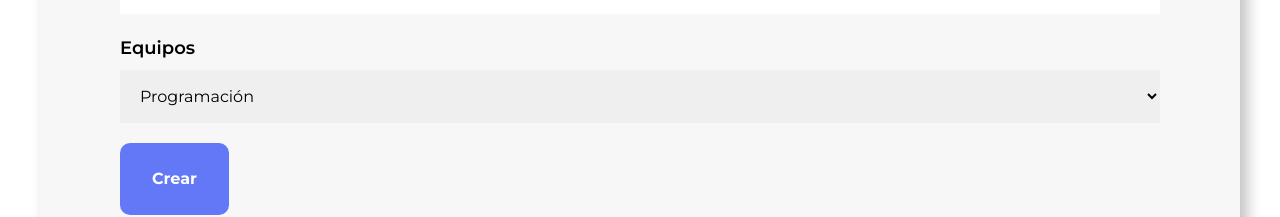
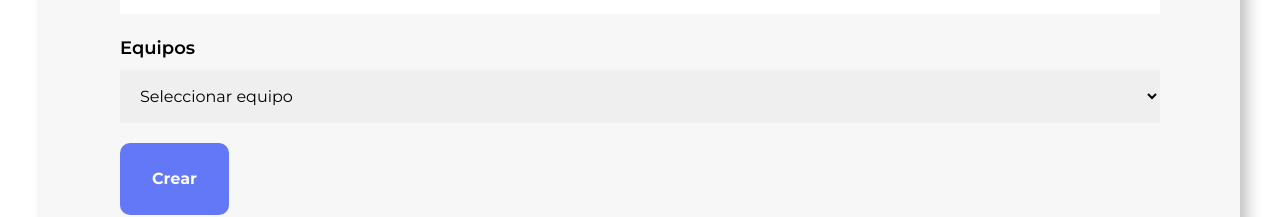
Before and after one commit to Marco-Silvera/Alura-Org, a React (Vite) app: page / in a window 1280 px wide. Shown: the part 968-1185 px from the top of the page. Built offline with nearby package versions, Linux system fonts and the light colour scheme.

Commit message:
Terminando la sección de formulario

```diff
--- a/src/components/CampoTexto.jsx
+++ b/src/components/CampoTexto.jsx
@@ -2,10 +2,15 @@ import React from 'react'
 
 function CampoTexto(props) {
     const placeholderModificado = `${props.placeholder}...`
+
+    const manejarCambio = (e) => {
+        props.actualizarValor(e.target.value)
+    }
+
     return (
         <div className='font-Montserrat'>
-            <label htmlFor="" className='text-lg font-semibold flex flex-col gap-4 mb-2'>{props.titulo}</label>
-            <input type="text" placeholder={placeholderModificado} className='p-4 outline-[#6278F7] w-full text-base' required={props.required} />
+            <label className='text-lg font-semibold flex flex-col gap-4 mb-2'>{props.titulo}</label>
+            <input type="text" placeholder={placeholderModificado} className='p-4 outline-[#6278F7] w-full text-base' required={props.required} value={props.valor} onChange={manejarCambio} />
         </div>
     )
 }
--- a/src/components/Formulario.jsx
+++ b/src/components/Formulario.jsx
@@ -1,12 +1,25 @@
+import { useState } from "react"
 import Boton from "./Boton"
 import CampoTexto from "./CampoTexto"
 import ListaOpciones from "./ListaOpciones"
 
 function Formulario() {
 
+    const [nombre, actualizarNombre] = useState("")
+    const [puesto, actualizarPuesto] = useState("")
+    const [foto, actualizarFoto] = useState("")
+    const [equipo, actualizarEquipo] = useState("")
+
     const manejoEnvio = (e) => {
         e.preventDefault()
-        console.log("Manejar envio", e);
+        console.log("Manejar envio");
+        let datosEnviados = {
+            nombre: nombre,
+            puesto: puesto,
+            foto: foto,
+            equipo: equipo
+        }
+        console.log(datosEnviados);
     }
     return (
         <section className="py-10 px-20 flex justify-center w-full font-Prata">
@@ -15,10 +28,10 @@ function Formulario() {
                 <h2 className="text-[32px] font-normal color-[#212121]">
                     Rellena el formulario para crear el colaborador
                 </h2>
-                <CampoTexto titulo='Nombre' placeholder='Ingresar nombre' required />
-                <CampoTexto titulo='Puesto' placeholder='Ingresar puesto' required />
-                <CampoTexto titulo='Foto' placeholder='Ingresar enlace de foto' required />
-                <ListaOpciones />
+                <CampoTexto titulo='Nombre' placeholder='Ingresar nombre' required valor={nombre} actualizarValor={actualizarNombre} />
+                <CampoTexto titulo='Puesto' placeholder='Ingresar puesto' required valor={puesto} actualizarValor={actualizarPuesto} />
+                <CampoTexto titulo='Foto' placeholder='Ingresar enlace de foto' required valor={foto} actualizarValor={actualizarFoto} />
+                <ListaOpciones valor={equipo} actualizarValor={actualizarEquipo} />
                 <Boton texto='Crear' />
             </form>
         </section>
--- a/src/components/ListaOpciones.jsx
+++ b/src/components/ListaOpciones.jsx
@@ -1,6 +1,6 @@
 import React from 'react'
 
-function ListaOpciones() {
+function ListaOpciones(props) {
 
     const equipos = [
         "Programación",
@@ -12,11 +12,16 @@ function ListaOpciones() {
         "Innovación y Gestión"
     ]
 
+    const manejarCambio = (e) => {
+        props.actualizarValor(e.target.value)
+    }
+
     return (
         <div className='font-Montserrat'>
             <label className='text-lg font-semibold flex flex-col gap-4 mb-2'>Equipos</label>
-            <select className='p-4 outline-[#6278F7] w-full text-base'>
-                {equipos.map((equipo, index) => <option key={index}>{equipo}</option>)}
+            <select className='p-4 outline-[#6278F7] w-full text-base' value={props.valor} onChange={manejarCambio}>
+                <option value="" disabled defaultValue="" hidden>Seleccionar equipo</option>
+                {equipos.map((equipo, index) => <option key={index} value={equipo}>{equipo}</option>)}
             </select>
         </div>
     )
```
